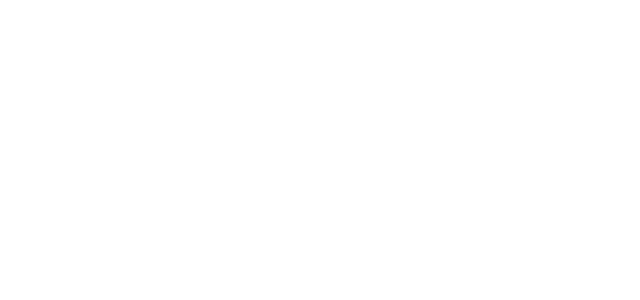
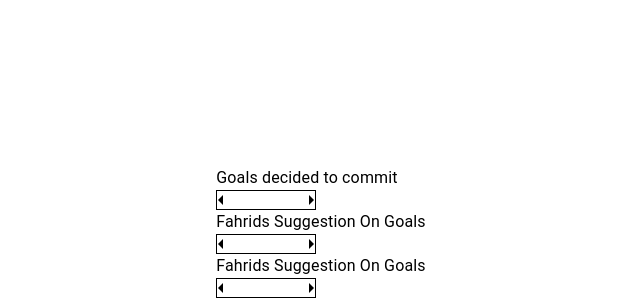
Before and after one commit to AlbinIzmaku/den, a Next.js app: page /leftSection in a window 1280 px wide. Shown: the part 2015-2315 px from the top of the page, without its empty margins (319-959 px from the left). Before the commit the page ends 800 px from the top, so only its background shows below. Built offline with nearby package versions, Linux system fonts and the light colour scheme.

Commit message:
index page updated

```diff
--- a/src/pages/card.js
+++ b/src/pages/card.js
@@ -11,10 +11,11 @@
   return (
     <Card
       sx={{
-        margin: "20px 100px",
         backgroundColor: componentColor,
         borderWidth: "1px",
         border: `1px solid ${borderColor}`,
+        width: "100%",
+        marginBottom: "10px",
       }}
     >
       <CardHeader
--- a/src/pages/circle.js
+++ b/src/pages/circle.js
@@ -6,7 +6,7 @@
   const svgRef = useRef(null);
   const numLines = 12;
   const angleDiff = 30;
-  const circleRadii = [5, 20, 35, 50, 65, 80, 95, 110, 125, 140, 155];
+  const circleRadii = [5, 15, 25, 35, 45, 55, 65, 75, 85, 95, 105];
 
   useEffect(() => {
     const svg = d3.select(svgRef.current);
@@ -60,7 +60,7 @@
   }, []);
 
   return (
-    <Box sx={{ width: "400px", height: "400px" }}>
+    <Box sx={{ width: "100%", aspectRatio: "1/1", backgroundColor: "white" }}>
       <svg ref={svgRef} width="100%" height="100%" />
     </Box>
   );
--- a/src/pages/leftSection.js
+++ b/src/pages/leftSection.js
@@ -1,28 +1,39 @@
+import React, { useState, useEffect, useRef } from "react";
 import { Avatar, Box, Typography } from "@mui/material";
-import React from "react";
 import MyCircle from "./circle";
+import RectangleRating from "./myRectangle";
 
-function leftSection() {
+function LeftSection() {
+  const [avatarWidth, setAvatarWidth] = useState(0);
+  const avatarRef = useRef(null);
+
+  useEffect(() => {
+    if (avatarRef.current) {
+      const width = avatarRef.current.offsetWidth;
+      setAvatarWidth(width);
+    }
+  }, []);
+
   return (
     <Box
       sx={{
-        border: "1px solid black",
         display: "flex",
         flexDirection: "column",
-        alignItems: 'center'
+        alignItems: "center",
       }}
     >
       <Avatar
+        ref={avatarRef}
         sx={{
           bgcolor: "#ececec",
-          width: 47,
-          height: 47,
+          width: "66%",
+          height: avatarWidth ? `${avatarWidth}px` : "",
           overflow: "visible",
           border: "1px dashed #c3c2c2",
 
           "& img": {
-            width: 35,
-            height: 35,
+            width: "100%",
+            height: "100%",
             borderRadius: "3px",
             outline: "1px solid #c3c2c2",
             outlineOffset: "2px",
@@ -32,13 +43,44 @@
         }}
         src="/avatar.png"
       ></Avatar>
-      <Box sx={{display: 'flex'}}>
-        <Typography sx={{ border: "1px solid black", mr: '5px', boxShadow: '2px 2px black' }}>CTO</Typography>
-        <Typography sx={{ border: "1px solid black", mr: '5px', boxShadow: '2px 2px black' }}>Software Engineer</Typography>
+      <Box sx={{ display: "flex", margin: "10px 0" }}>
+        <Typography
+          sx={{
+            border: "1px solid black",
+            mr: "5px",
+            boxShadow: "2px 2px black",
+          }}
+        >
+          CTO
+        </Typography>
+        <Typography
+          sx={{
+            border: "1px solid black",
+            mr: "5px",
+            boxShadow: "2px 2px black",
+          }}
+        >
+          Software Engineer
+        </Typography>
       </Box>
       <MyCircle />
+      <Box
+        sx={{
+          display: "flex",
+          flexDirection: "column",
+          justifyContent: "space-between",
+          marginTop: "10px"
+        }}
+      >
+        <Typography>Goals decided to commit</Typography>
+        <RectangleRating color="#8f5aa3" />
+        <Typography>Fahrids Suggestion On Goals</Typography>
+        <RectangleRating color="#fd535d" />
+        <Typography>Fahrids Suggestion On Goals</Typography>
+        <RectangleRating color="#ca9000" />
+      </Box>
     </Box>
   );
 }
 
-export default leftSection;
+export default LeftSection;
--- a/src/pages/myRectangle.js
+++ b/src/pages/myRectangle.js
@@ -1,9 +1,11 @@
 import React, { useState } from 'react';
-import { Box } from '@mui/material';
+import { Box, Typography } from '@mui/material';
 import ArrowBackIcon from '@mui/icons-material/ArrowBack';
 import ArrowForwardIcon from '@mui/icons-material/ArrowForward';
+import ArrowLeftIcon from '@mui/icons-material/ArrowLeft';
+import ArrowRightIcon from '@mui/icons-material/ArrowRight';
 
-const RectangleRating = () => {
+const RectangleRating = ({color}) => {
   const [rating, setRating] = useState(0);
 
   const handleDecrease = () => {
@@ -18,23 +20,21 @@
     }
   };
 
-  const getFillPercentage = () => {
-    return `${(rating / 5) * 100}%`;
-  };
-
   return (
-    <Box display="flex" alignItems="center" border="1px solid #800080">
-      <ArrowBackIcon className="arrow" onClick={handleDecrease} />
-      <svg width={800} height={200}>
+    <Box display="flex" alignItems="center" border="1px solid black" position="relative" width="100px" height="20px">
+      <ArrowLeftIcon className="arrow" onClick={handleDecrease} sx={{ position: 'absolute', left: "-8px"}} />
+      <svg width={100} height={20}>
         <rect
           x={0}
           y={0}
-          width={getFillPercentage()}
-          height={200}
-          fill="#800080"
+          width="100%"
+          height={20}
+          fill={color}
+          style={{ clipPath: `inset(0% ${100 - (rating / 5) * 100}% 0% 0%)` }}
         />
       </svg>
-      <ArrowForwardIcon className="arrow" onClick={handleIncrease} />
+      <ArrowRightIcon className="arrow" onClick={handleIncrease} sx={{ position: 'absolute', right: "-8px" }} />
+      <Typography sx={{ position: 'absolute', left: "10px", color: "white"}}>4 of 5</Typography>
     </Box>
   );
 };
```
Also changed, not shown: src/pages/index.js (+16 -3 lines).
